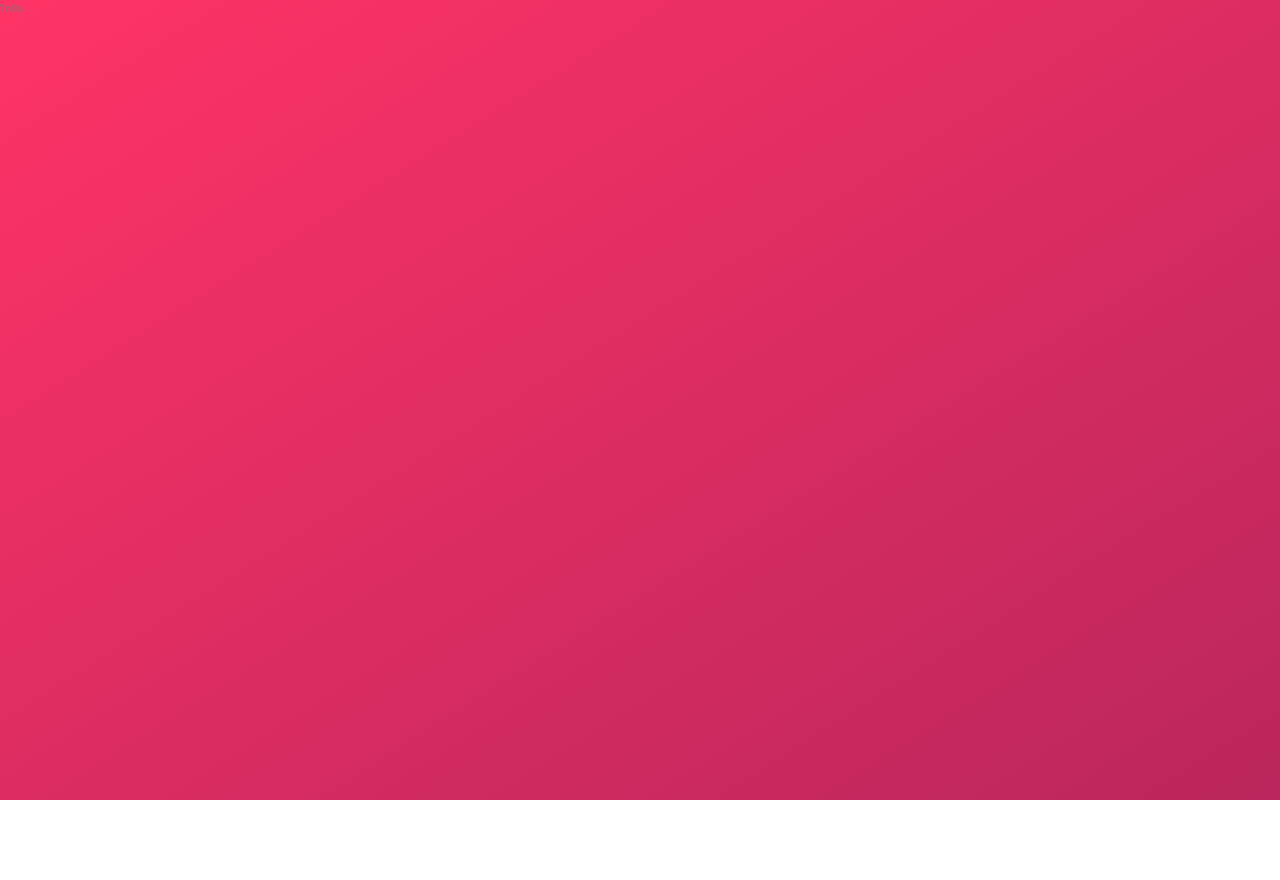
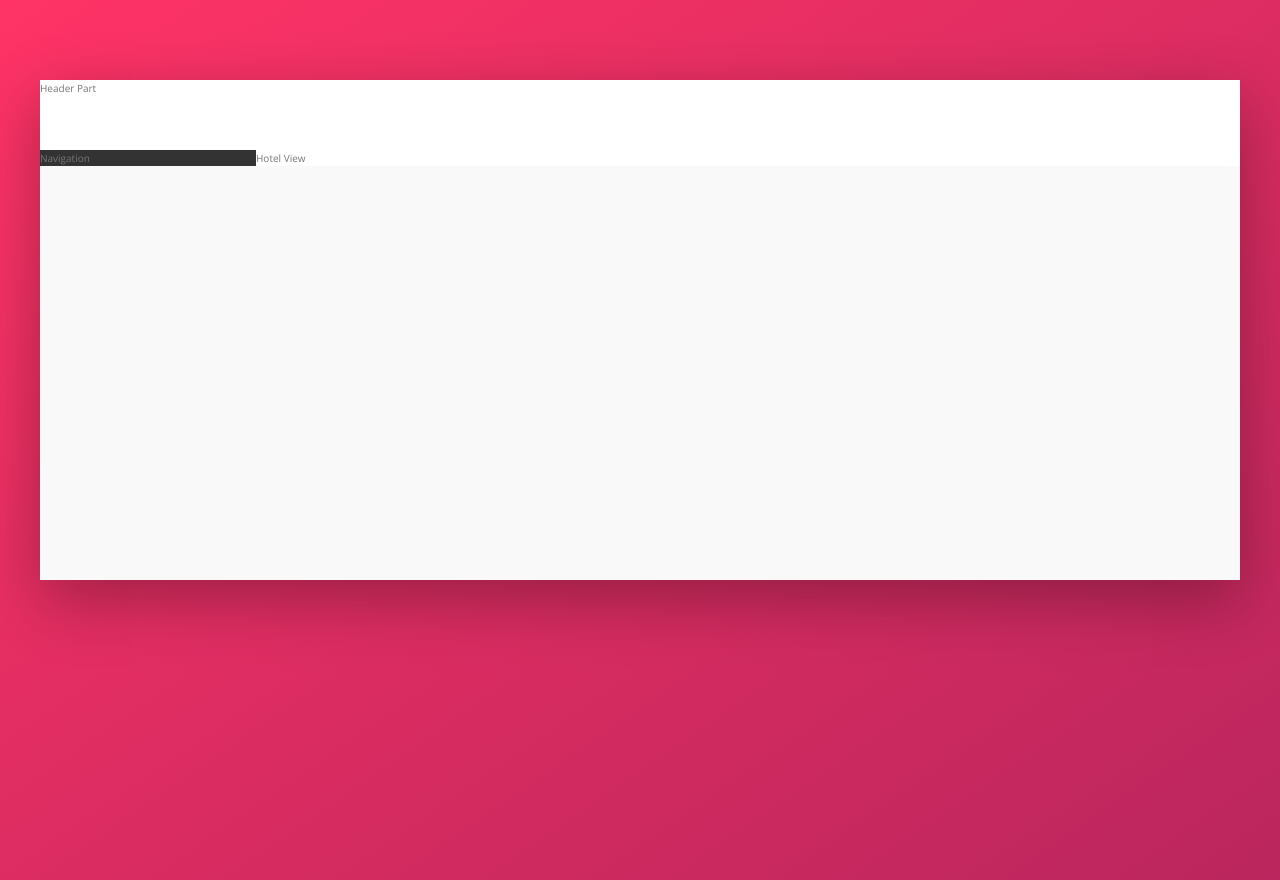
Before and after one commit to L-Benvenuti/CSScourse-Trillo, a website: page index.html in a window 1280 px wide. Before the commit the page ends 800 px from the top, so only its background shows below. Drawn offline with nearby package versions, Linux system fonts and the light colour scheme.

Commit message:
created basic layout structure

```diff
--- a/index.html
+++ b/index.html
@@ -14,6 +14,12 @@
 		<title>Trillo &mdash; Your all-in-one booking app</title>
 	</head>
 	<body>
-		Trillo
+		<div class="container">
+			<header class="header">Header Part</header>
+			<div class="content">
+				<nav class="sidebar">Navigation</nav>
+				<main class="hotel-view">Hotel View</main>
+			</div>
+		</div>
 	</body>
 </html>
--- a/sass/_layout.scss
+++ b/sass/_layout.scss
@@ -0,0 +1,30 @@
+.container {
+	max-width: 120rem;
+	margin: 8rem auto;
+	background-color: var(--color-grey-light-1);
+	box-shadow: var(--shadow-dark);
+
+	height: 50rem;
+}
+
+.header {
+	height: 7rem;
+	background-color: var(--color-white);
+	border-bottom: var(--color-grey-light-2);
+}
+
+.content {
+	display: flex;
+}
+
+.sidebar {
+	background-color: var(--color-grey-dark-1);
+
+	flex: 0 0 18%; // don't want to grow if more space and no shrinking but since the basis is at a percentage, it will be responsive
+}
+
+.hotel-view {
+	background-color: var(--color-white);
+
+	flex: 1;
+}
--- a/sass/_root-variables.scss
+++ b/sass/_root-variables.scss
@@ -13,6 +13,11 @@
 	--color-grey-dark-2: #777;
 	--color-grey-dark-3: #999;
 
+	--color-white: #fff;
+
 	// FONT-SIZE
 	--default-font-size: 1.6rem;
+
+	// SHADOW
+	--shadow-dark: 0 2rem 6rem rgba(0, 0, 0, 0.3);
 }
```
Also changed, not shown: css/style.css, 1 other file.
